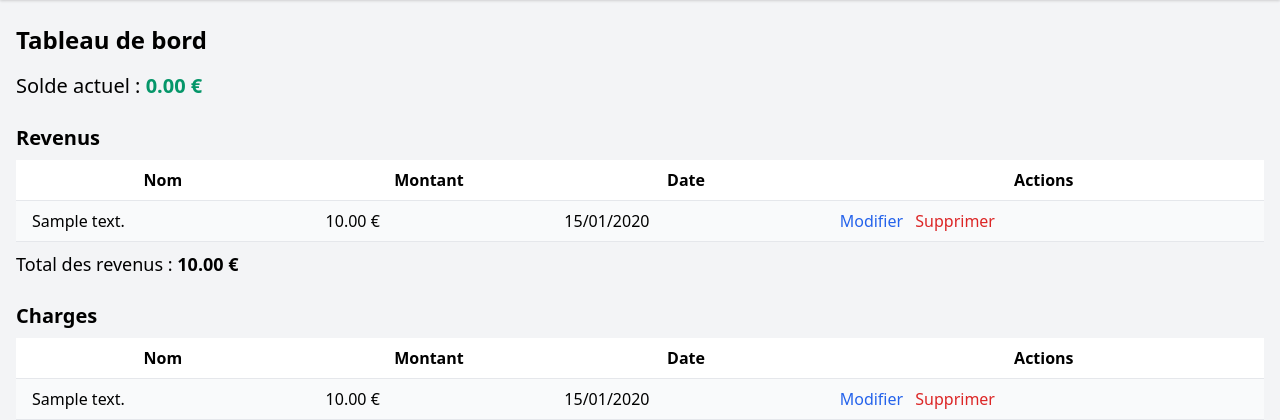
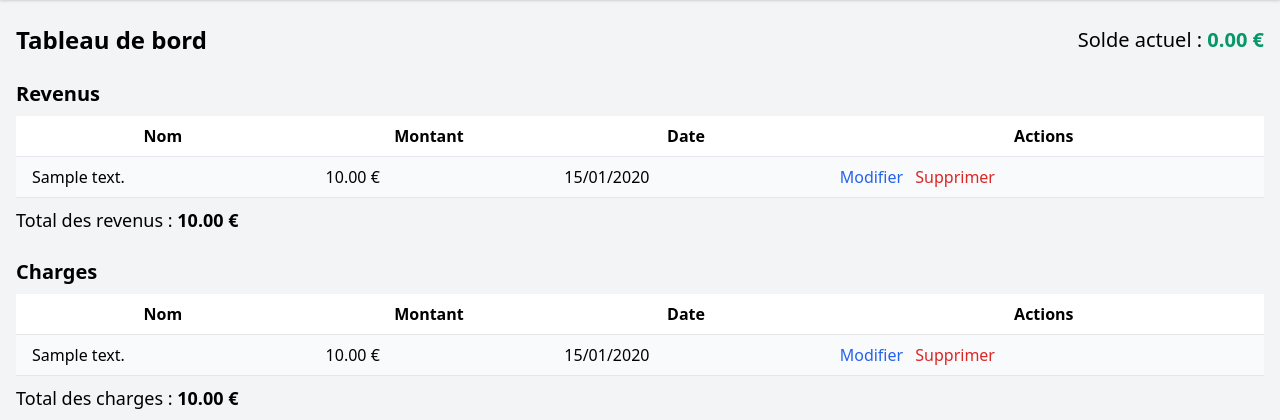
Before and after one commit to BaptisteRabouin/Budgetapp, a Flask app: page / in a window 1280 px wide. Shown: the part 60-480 px from the top of the page. Run offline with Flask 3, Linux system fonts and the light colour scheme; the visitor is signed in with stand-in values (Sample User, id 1); tables that the repository leaves empty hold one stand-in row (values such as "Sample post").

Commit message:
move solde

```diff
--- a/app/templates/index.html
+++ b/app/templates/index.html
@@ -2,14 +2,17 @@
 {% block title %}Accueil{% endblock %}
 
 {% block content %}
-<h1 class="text-2xl font-bold mb-4">Tableau de bord</h1>
-<h3 class="text-xl mb-2">Solde actuel :
+<div class="flex justify-between items-center mb-4">
+    <h1 class="text-2xl font-bold">Tableau de bord</h1>
+    <h3 class="text-xl">
+        Solde actuel :
         {% if balance >= 0 %}
             <span class="font-semibold text-green-600">{{ "{:.2f}".format(balance) }} €</span>
         {% else %}
             <span class="font-semibold text-red-600">{{ "{:.2f}".format(balance) }} €</span>
         {% endif %}
     </h3>
+</div>
 
 <!-- Section des revenus -->
 <h2 class="text-xl font-semibold mt-6 mb-2">Revenus</h2>
```
Lines whose indentation alone changed are shown as unchanged.
